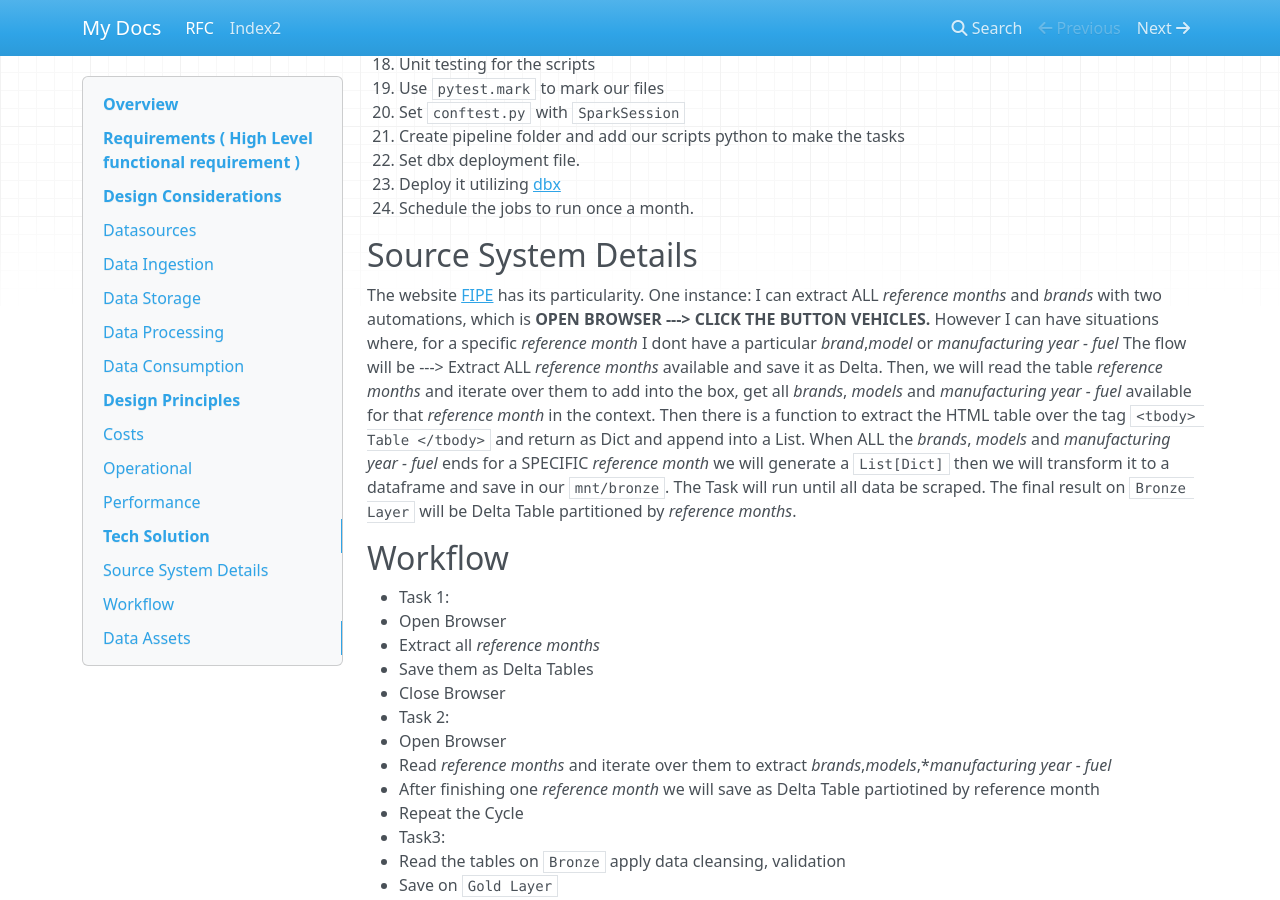
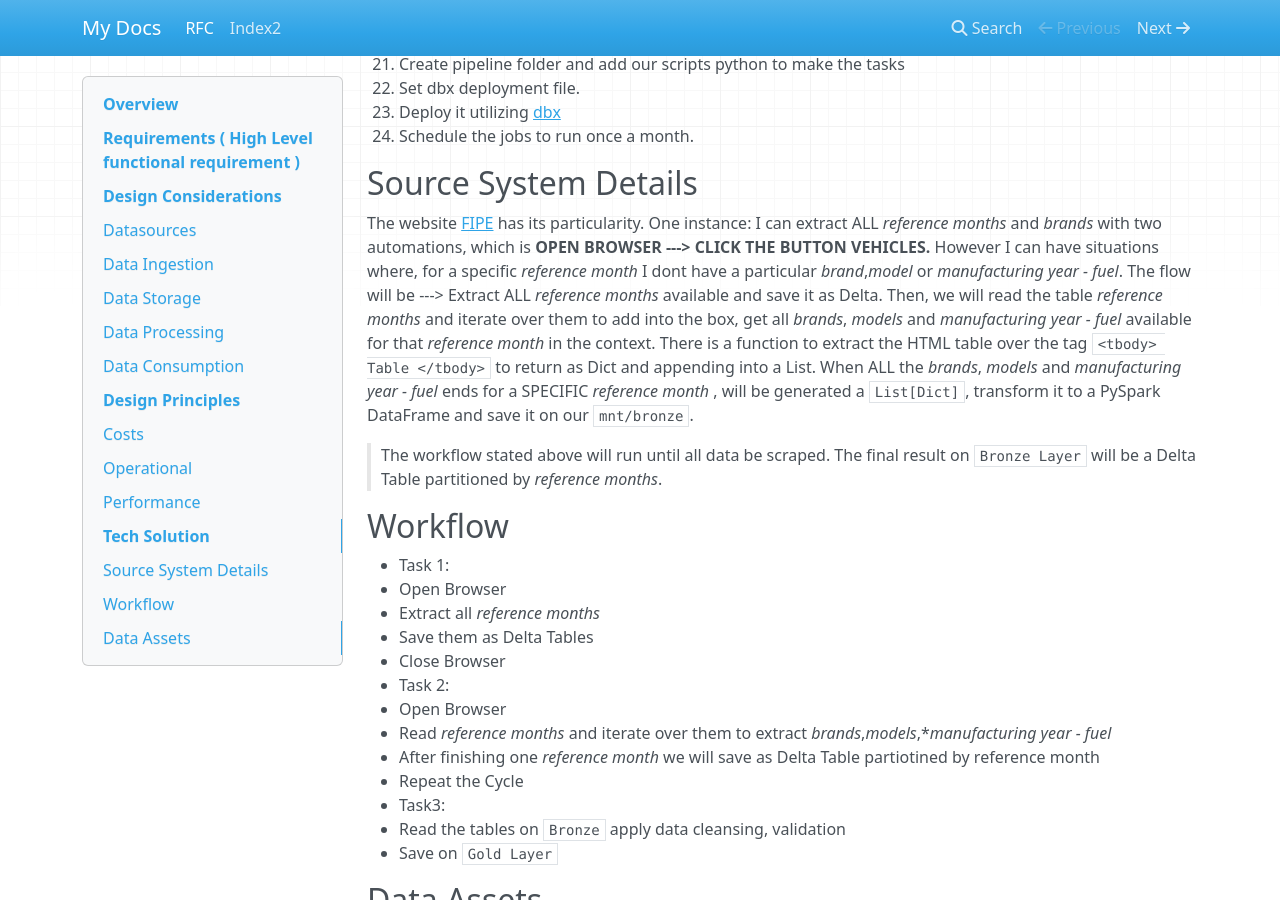
Before and after one commit to doug-pires/de-fipe, an MkDocs documentation site: the page built from docs/RFC.md, in a window 1280 px wide and 900 px high, scrolled down 2509 px. Built offline with MkDocs 1.6.1, drawn with Linux system fonts in a browser that asks for light colours; nearby versions of some CDN libraries; some of the changed text lies outside the part shown.

Commit message:
feat[RFC]: Change on RFC

```diff
--- a/docs/RFC.md
+++ b/docs/RFC.md
@@ -20,13 +20,12 @@
 - **Non-Goals**: Pay attention if raises exception, because `xpaths` changes a lot.
 - **Milestone**: Install a Google Chrome browser into the Job Clusters to do the scrape for us.
 - **Main Audience**: Other interested engineers and I.
+
 # Requirements ( High Level functional requirement )
 1. Run the pipeline once a month.
 2. Use [Delta Lake](https://delta.io/) as Storage framework.
 3. Use Functional Programming & OOP for some cases.
 4. [pytest](https://docs.pytest.org/en/7.3.x/) as test framework
-- Databricks workspace
-- Python scripts will run in Databricks as Workflows to make all the tasks.
 
 # Design Considerations
 
@@ -34,15 +33,15 @@
 - Website FIPE
 - Volume of the data is not so big.
 ## Data Ingestion
-- Functions for extraction will be on fipe/elt/extract/utils.py
+Functions for extraction will be on `fipe/elt/extract/utils.py`
 We will create scraper/extraction functions to extract the reference month, brands, models, manufacturing year and kind of fuel.
-For each reference month I will have one brand, within the brand, many models for different manufacturing year and fuel.
 ## Data Storage
 - Functions for loading the tables will be on fipe/elt/load/utils.py
 We will storage it on `dbfs` to mimic a mount point for ADLS Gen2 Containers.
-- mnt/bronze
-- mnt/silver
-- mnt/gold
+- `mnt/bronze`
+- `mnt/silver`
+- `mnt/gold`
+
 ## Data Processing
 We will use Pyspark to process the data.
 
@@ -100,11 +99,14 @@
 The website [FIPE](https://veiculos.fipe.org.br/) has its particularity.
 One instance:
 I can extract ALL *reference months* and *brands* with two automations, which is **OPEN BROWSER ---> CLICK THE BUTTON VEHICLES.**
-However I can have situations where, for a specific *reference month* I dont have a particular *brand*,*model* or *manufacturing year - fuel*
+However I can have situations where, for a specific *reference month* I dont have a particular *brand*,*model* or *manufacturing year - fuel*.
 The flow will be ---> Extract ALL *reference months* available and save it as Delta.
 Then, we will read the table *reference months* and iterate over them to add into the box, get all *brands*, *models* and *manufacturing year - fuel* available for that *reference month* in the context.
-Then there is a function to extract the HTML table over the tag `<tbody> Table </tbody>` and return as Dict and append into a List. When ALL the *brands*, *models* and *manufacturing year - fuel* ends for a SPECIFIC *reference month* we will generate a `List[Dict]` then we will transform it to a dataframe and save in our `mnt/bronze`. The Task will run until all data be scraped.
-The final result on `Bronze Layer` will be Delta Table partitioned by *reference months*.
+There is a function to extract the HTML table over the tag `<tbody> Table </tbody>` to return as Dict and appending into a List.
+When ALL the *brands*, *models* and *manufacturing year - fuel* ends for a SPECIFIC *reference month* , will be generated a `List[Dict]`, transform it to a PySpark DataFrame and save it on our `mnt/bronze`.
+
+>The workflow stated above will run until all data be scraped.
+The final result on `Bronze Layer` will be a Delta Table partitioned by *reference months*.
 
 ## Workflow
 - Task 1:
```
